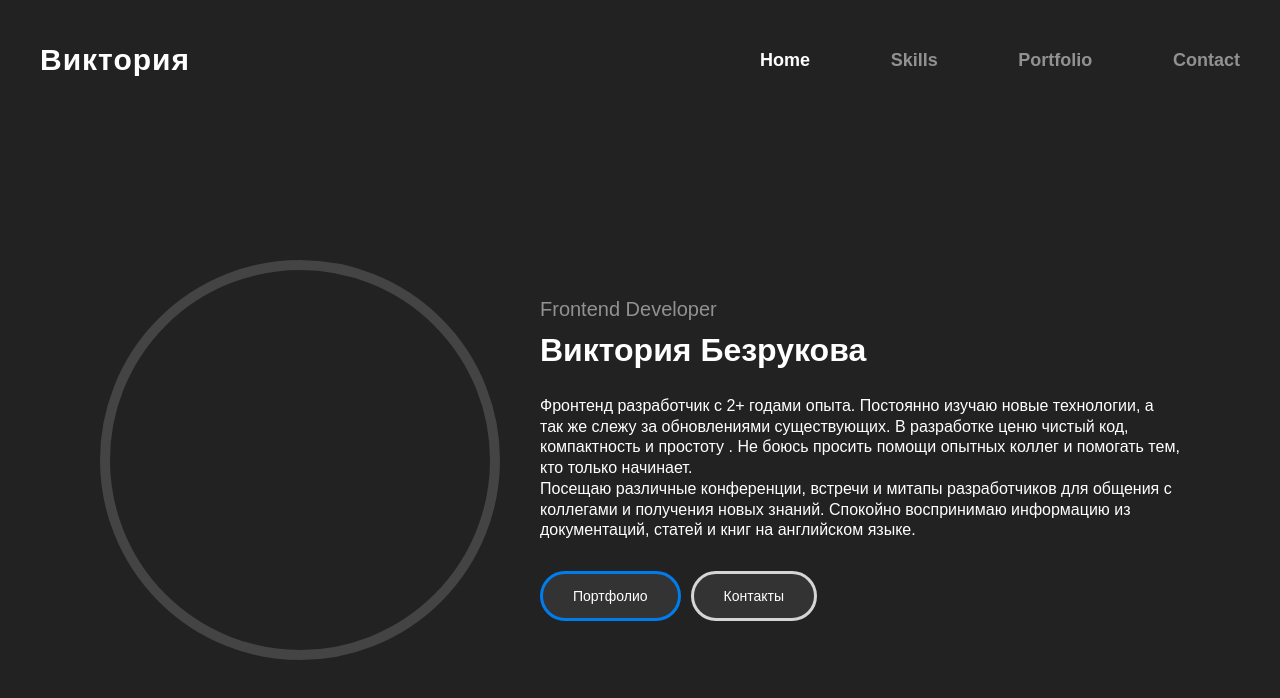
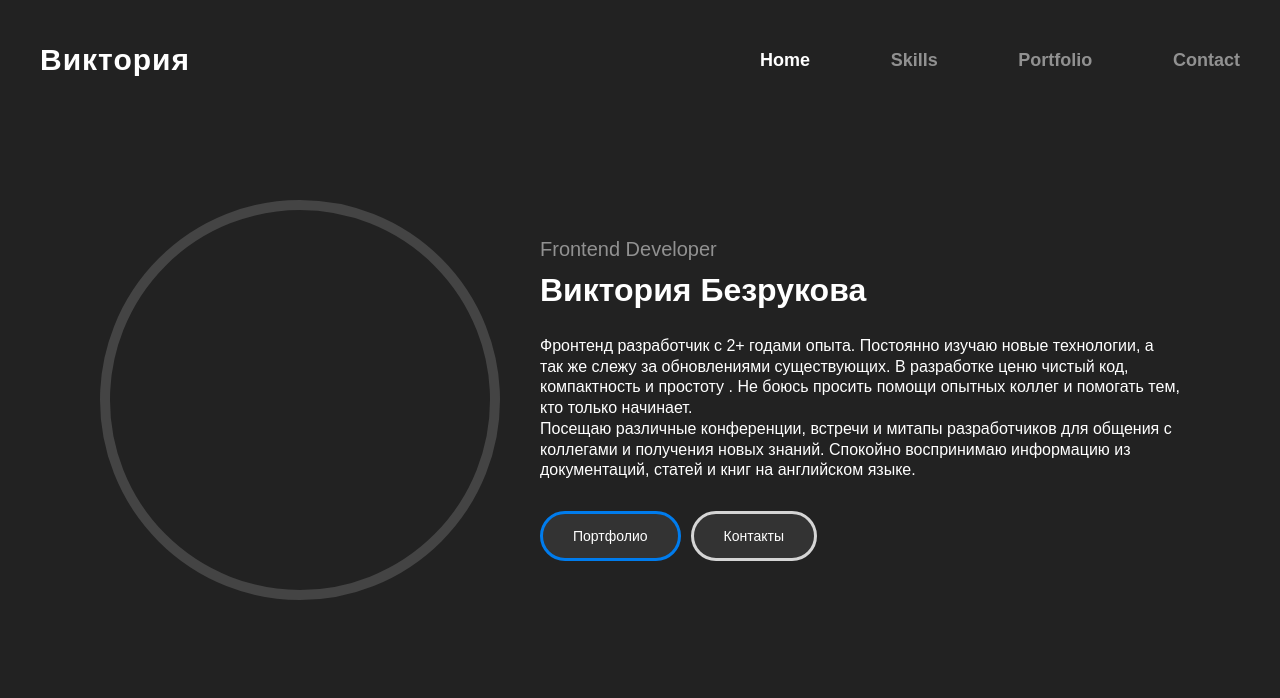
Before and after one commit to huhhell/portfolio, a React (Vite) app: page / in a window 1280 px wide. Shown: the top 698 px of the page. Built offline with nearby package versions, Linux system fonts and the light colour scheme.

Commit message:
add snap, solved problem with width and hide scrollbars

```diff
--- a/src/App.tsx
+++ b/src/App.tsx
@@ -1,16 +1,19 @@
 import styled from "styled-components";
 import Navigation from "./assets/components/Navigation/Navigation.tsx";
 import Home from "./assets/components/Home/Home.tsx";
+import Skills from "./assets/components/Skills/Skills.tsx";
 
 function App() {
 
   return (
     <Container>
-      <Navigation />
-        <Home />
+        <Navigation/>
+        <Home/>
+        <Skills/>
     </Container>
   )
 }
+
 
 const Container = styled.div `
     position: relative;
@@ -20,6 +23,17 @@ const Container = styled.div `
     height: 100vh;
     background: #222;
 
+    scroll-snap-type: y mandatory;
+    overflow-y: scroll;
+
+    &::-webkit-scrollbar {
+        display: none;
+    }
+
+    & {
+        -ms-overflow-style: none;
+        scrollbar-width: none;
+    }
 `
 
 export default App
--- a/src/assets/components/Home/Home.tsx
+++ b/src/assets/components/Home/Home.tsx
@@ -31,8 +31,10 @@ const HomeCnt = styled.section`
     align-items: center;
     justify-content: center;
     gap: 40px;
-    width: 100vw;
-    height: 85vh;
+    width: 100%;
+    //height: 85vh;
+    height: 100%;
+    scroll-snap-align: start;
 `
 
 const AvatarCnt = styled.div`
--- a/src/assets/components/Navigation/Navigation.tsx
+++ b/src/assets/components/Navigation/Navigation.tsx
@@ -52,6 +52,7 @@ const Nav = styled.nav`
     justify-content: space-between;
     padding: 40px;
     height: 15vh;
+    background: #222;
 
     @media (max-width: 645px) {
         padding: 20px;
```
